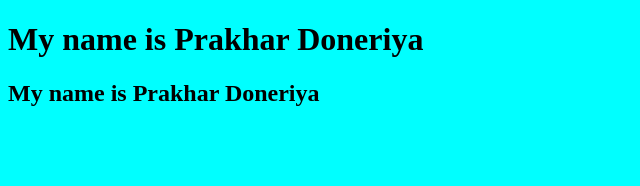
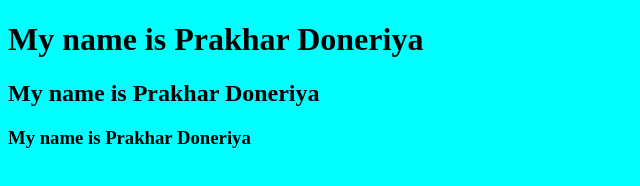
Before and after one commit to Prakhar31051999/Portfolio, a plain HTML site: page index.html in a window 1280 px wide. Shown: the whole page, without its empty margins (0-640 px from the left). Drawn offline with Linux system fonts and the light colour scheme.

Commit message:
9th commit

```diff
--- a/index.html
+++ b/index.html
@@ -6,5 +6,7 @@
 <body bgcolor="cyan">
 	<h1>My name is Prakhar Doneriya</h1>
 	<h2>My name is Prakhar Doneriya</h2>
+	<h3>My name is Prakhar Doneriya</h3>
+
 </body>
 </html>
```
